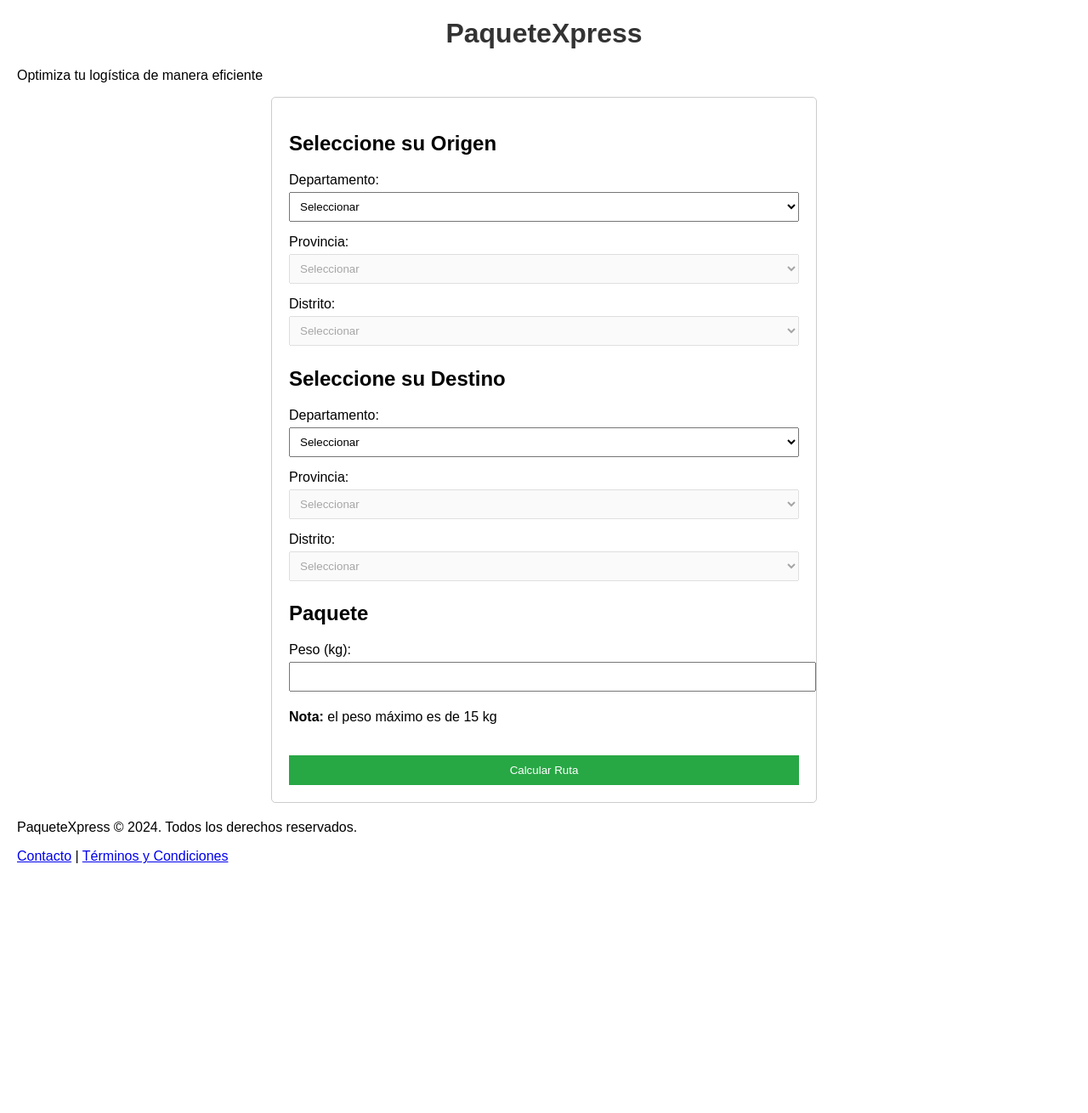
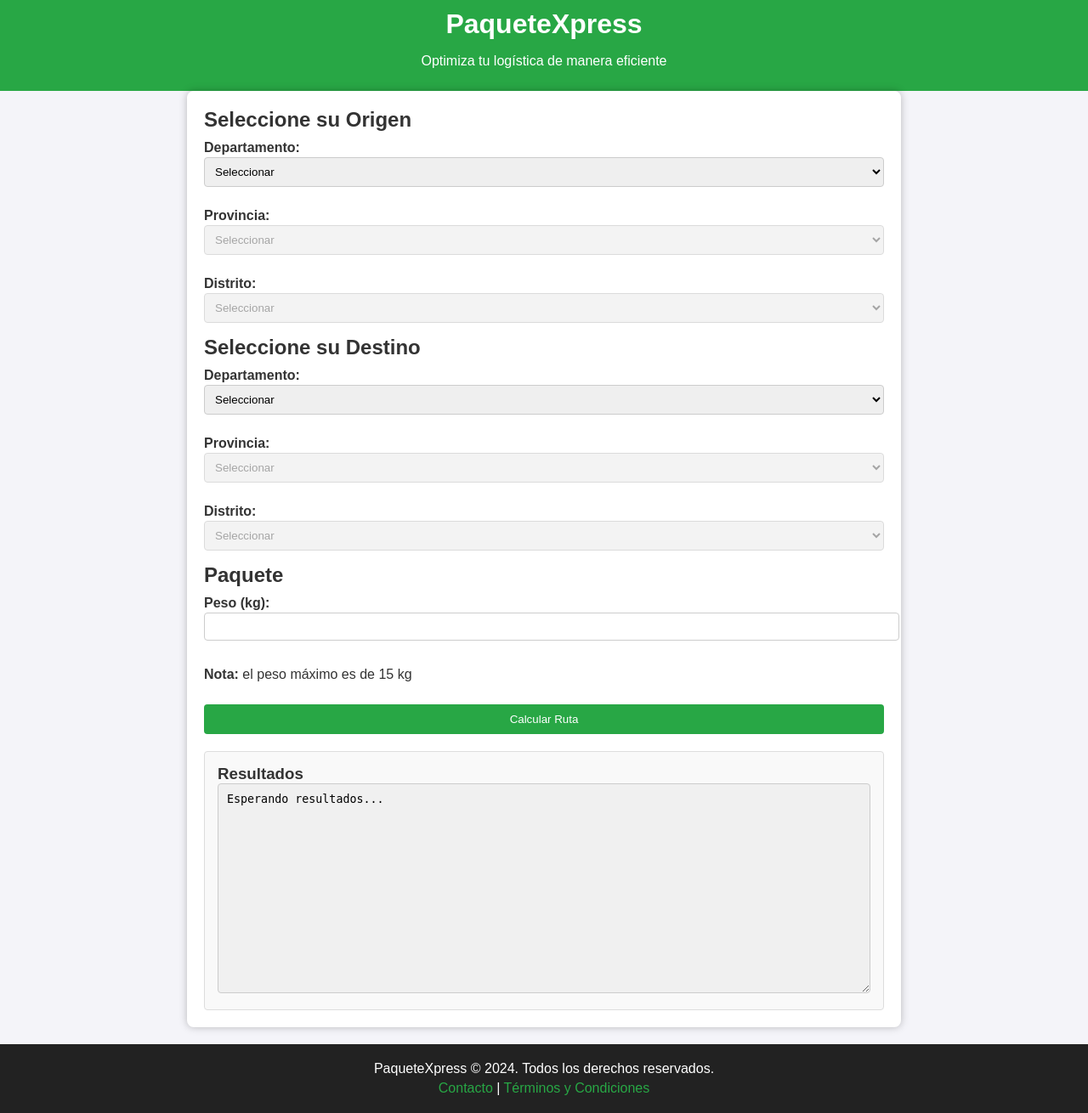
Before and after one commit to adecoss/PaqueteXpress, a Flask app: page / in a window 1280 px wide. Shown: the whole page at 85% size. Before the commit the page ends 1016 px from the top, so only its background shows below. Run offline with Flask 3, Linux system fonts and the light colour scheme; parts of the project's set-up code (start-up, migrations or seed data) failed here and were passed over.

Commit message:
Add files via upload

```diff
--- a/static/styles/styles.css
+++ b/static/styles/styles.css
@@ -1,64 +1,126 @@
+/* General */
 body {
     font-family: Arial, sans-serif;
-    margin: 20px;
-}
-
-h1 {
-    text-align: center;
+    margin: 0;
+    padding: 0;
+    background-color: #f4f4f9;
     color: #333;
 }
 
-form {
-    max-width: 600px;
-    margin: auto;
-    padding: 20px;
-    border: 1px solid #ccc;
-    border-radius: 5px;
+h1, h2, h3 {
+    margin: 0;
 }
 
-label {
+a {
+    text-decoration: none;
+    color: #28a745;
+}
+
+a:hover {
+    text-decoration: underline;
+}
+
+/* Header */
+header {
+    background-color: #28a745;
+    color: white;
+    padding: 10px 10px;
+    text-align: center;
+}
+
+header .container {
+    max-width: 800px;
+    margin: 0 auto;
+}
+
+/* Main Form */
+main {
+    padding: 20px;
+    max-width: 800px;
+    margin: auto;
+    background-color: white;
+    border-radius: 8px;
+    box-shadow: 0 0 10px rgba(0, 0, 0, 0.25);
+}
+
+form label {
     margin-top: 10px;
     display: block;
+    font-weight: bold;
 }
 
 select, input {
     width: 100%;
     padding: 8px;
-    margin: 5px 0;
+    margin: 2px 0 15px;
+    border: 1px solid #ccc;
+    border-radius: 4px;
 }
 
 button {
-    margin-top: 20px;
-    padding: 10px;
+    margin-top: 10px;
+    padding: 10px 20px;
     background-color: #28a745;
     color: white;
     border: none;
+    border-radius: 4px;
+    cursor: pointer;
     width: 100%;
-    cursor: pointer;
 }
 
 button:hover {
     background-color: #218838;
 }
 
-#route-results {
+/* Results Section */
+.route-results {
     margin-top: 20px;
-    display: none;
-}
-
-#error-message {
-    color: red;
-    font-weight: bold;
+    padding: 15px;
+    background-color: #f9f9f9;
+    border: 1px solid #ddd;
+    border-radius: 4px;
 }
 
 #route-info {
+    width: 100%;
     padding: 10px;
-    background-color: #f9f9f9;
-    border: 1px solid #ddd;
-    margin-top: 20px;
+    background-color: #f0f0f0;
+    border: 1px solid #ccc;
+    border-radius: 4px;
+    resize:both;
+    box-sizing: border-box;
 }
-
 #route-graph {
     margin-top: 20px;
     text-align: center;
 }
+
+#graph-image {
+    max-width: 100%;
+    height: auto;
+    border: 1px solid #ccc;
+    margin: 0 auto;
+    display: block;
+    padding: 8px;
+    box-shadow: 0 4px 8px rgba(0, 0, 0, 0.25);
+}
+/* Footer */
+footer {
+    text-align: center;
+    background-color: #222;
+    color: white;
+    padding: 15px 10px;
+    margin-top: 20px;
+}
+
+footer p {
+    margin: 5px 0;
+}
+
+footer a {
+    color: #28a745;
+}
+
+footer a:hover {
+    color: #fff;
+}
```
